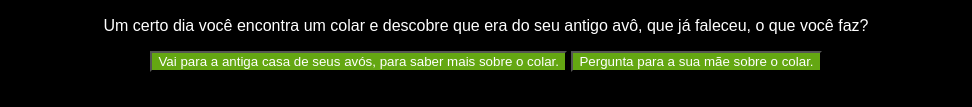
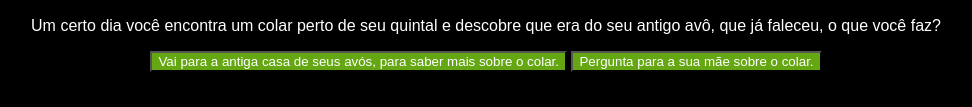
Before and after one commit to Alerrandro123/Aventura-para-a-Cidade-Vermelha-, a plain HTML site: page index.html in a window 1280 px wide. Shown: the part 466-573 px from the top of the page, without its empty margins (154-1126 px from the left). Drawn offline with Linux system fonts and the light colour scheme; files whose address does not match are found by name; a web font is replaced by a local one.

Commit message:
Update index.html

```diff
--- a/index.html
+++ b/index.html
@@ -13,7 +13,7 @@
     <main>
         <div class="passo ativo" id="passo-0">
             <img src="img/cenario-passo0.png" alt="">
-            <p>Um certo dia você encontra um colar e descobre que era do seu antigo avô, que já faleceu, o que você faz?</p>
+            <p>Um certo dia você encontra um colar perto de seu quintal e descobre que era do seu antigo avô, que já faleceu, o que você faz?</p>
             <button class="btn-proximo" data-proximo="1">Vai para a antiga casa de seus avós, para saber mais sobre o colar.</button>
             <button class="btn-proximo" data-proximo="2">Pergunta para a sua mãe sobre o colar.</button>
         </div>
```
